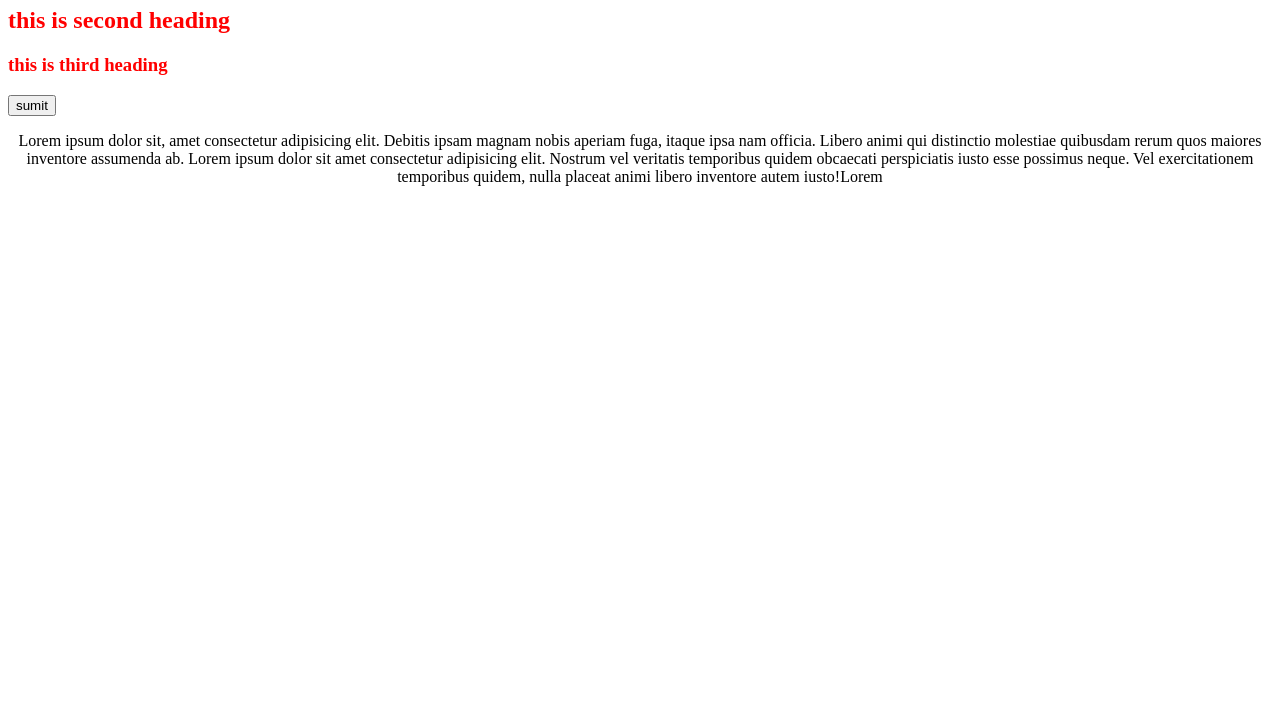
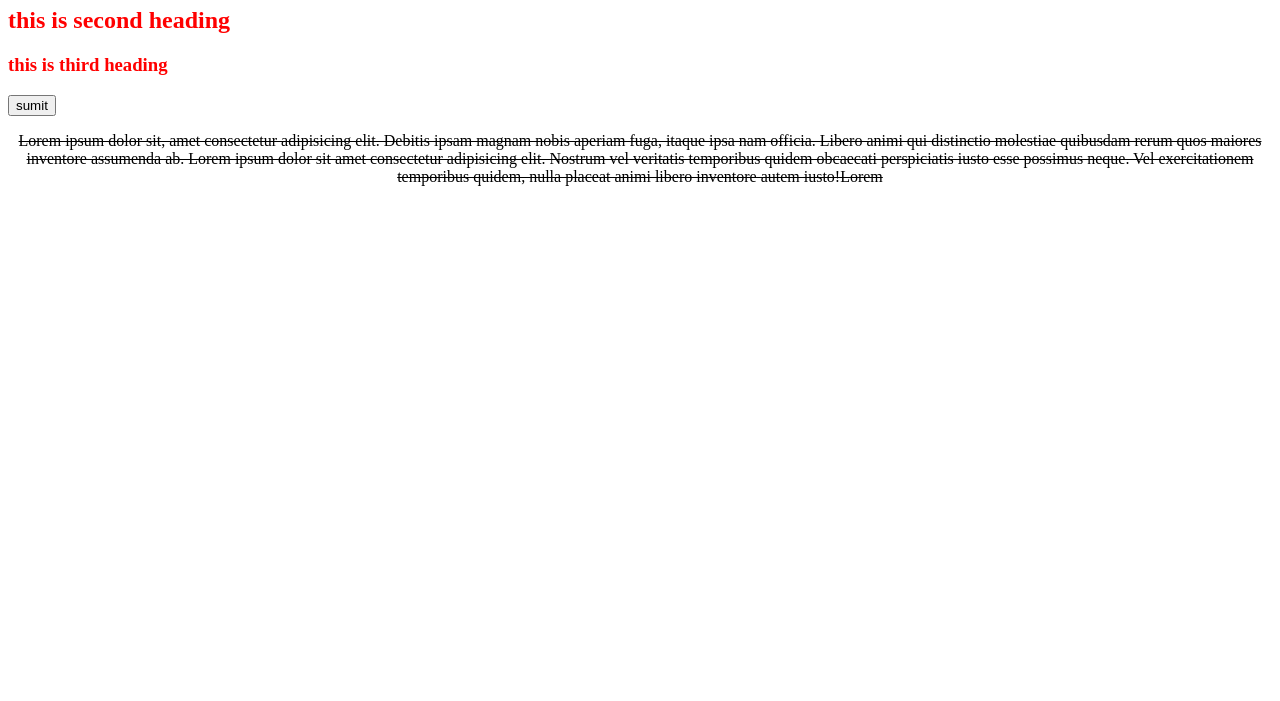
Before and after one commit to imranJavaDeveloper/CSS-Practice-Code, a plain HTML site: page level_01/practice.html in a window 1280 px wide. Shown: the part 99-800 px from the top of the page. Drawn offline with Linux system fonts and the light colour scheme.

Commit message:
Update practice.css

```diff
--- a/level_01/practice.css
+++ b/level_01/practice.css
@@ -19,11 +19,14 @@
 
 p{
     text-align: right;
+    text-decoration: underline;
 }
 p{
     text-align: left;
+    text-decoration: overline;
 }
 
 p{
     text-align: center;
+    text-decoration: line-through;
 }
```
